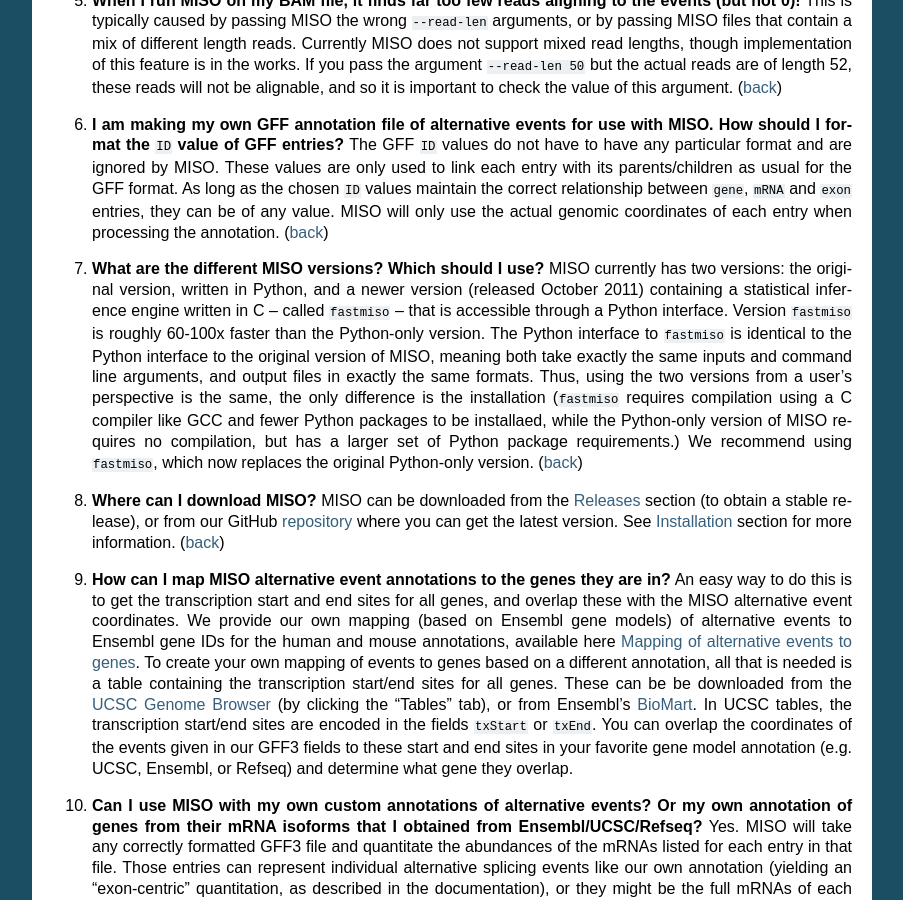
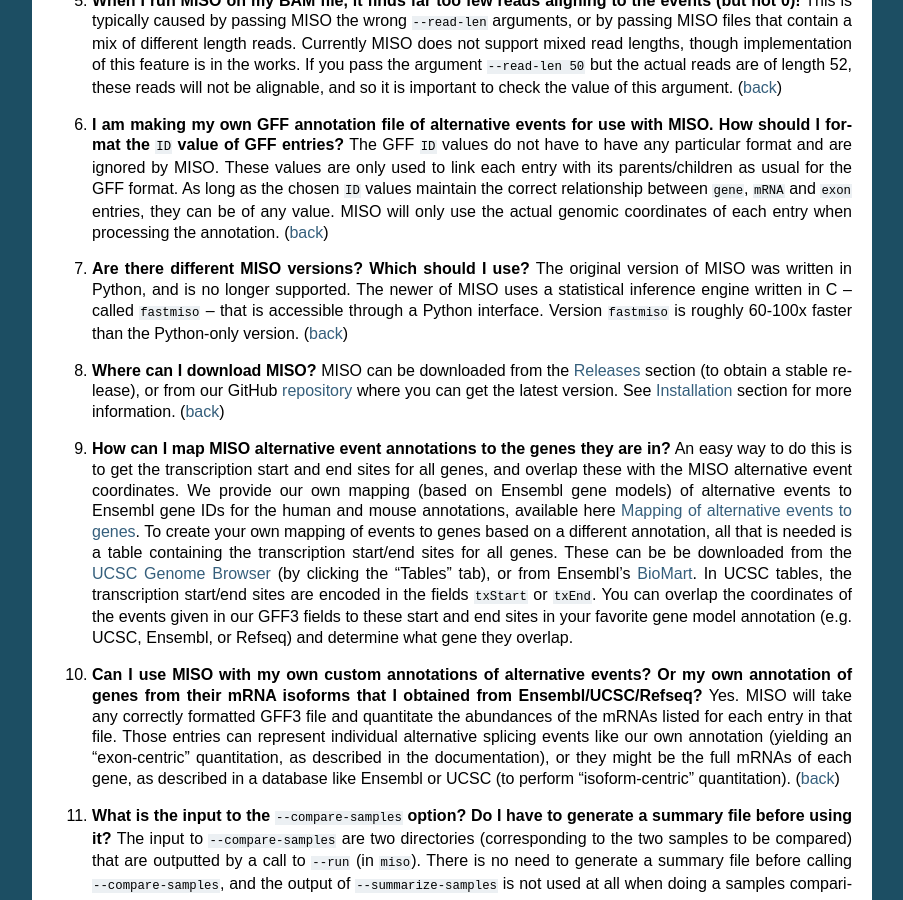
Before and after one commit to yarden/MISO, a Sphinx documentation site: the page built from docs/source/index.rst, in a window 1280 px wide and 900 px high, scrolled down 29865 px. Shown: the whole window, without its empty margins (198-1101 px from the left). Built offline with Sphinx 7.4.7, drawn with Linux system fonts in a browser that asks for light colours; some of the changed text lies outside the part shown.

Commit message:
Revs to docs

```diff
--- a/docs/source/index.rst
+++ b/docs/source/index.rst
@@ -1186,7 +1186,7 @@ Frequently Asked Questions (FAQ)
 #. **When I run MISO on my BAM file, it finds that 0 reads align to all events!** (`answer <#answer4>`_)
 #. **When I run MISO on my BAM file, it finds far too few reads aligning to the events (but not 0)!** (`answer <#answer5>`_)
 #. **I am making my own GFF annotation file of alternative events for use with MISO. How should I format the** ``ID`` **value of GFF entries?** (`answer <#answer6>`_)
-#. **What are the different MISO versions? Which should I use?** (`answer <#answer7>`_)
+#. **Are there different MISO versions? Which should I use?** (`answer <#answer7>`_)
 #. **Where can I download MISO?** (`answer <#answer8>`_)
 #. **How can I map MISO alternative event annotations to the genes they are in?** (`answer <#answer9>`_)
 #. **Can I use MISO with my own custom annotations of alternative events? Or my own annotation of genes from their mRNA isoforms that I obtained from Ensembl/UCSC/Refseq?** (`answer <#answer10>`_)
@@ -1245,7 +1245,7 @@ If ``samtools`` cannot access the reads in that region, MISO will not be able to
 
 .. _answer7:
 
-7. **What are the different MISO versions? Which should I use?** MISO currently has two versions: the original version, written in Python, and a newer version (released October 2011) containing a statistical inference engine written in C -- called ``fastmiso`` -- that is accessible through a Python interface. Version ``fastmiso`` is roughly 60-100x faster than the Python-only version. The Python interface to ``fastmiso`` is identical to the Python interface to the original version of MISO, meaning both take exactly the same inputs and command line arguments, and output files in exactly the same formats. Thus, using the two versions from a user's perspective is the same, the only difference is the installation (``fastmiso`` requires compilation using a C compiler like GCC and fewer Python packages to be installaed, while the Python-only version of MISO requires no compilation, but has a larger set of Python package requirements.) We recommend using ``fastmiso``, which now replaces the original Python-only version. (`back <#faq>`_)
+7. **Are there different MISO versions? Which should I use?** The original version of MISO was written in Python, and is no longer supported. The newer of MISO uses a statistical inference engine written in C -- called ``fastmiso`` -- that is accessible through a Python interface. Version ``fastmiso`` is roughly 60-100x faster than the Python-only version. (`back <#faq>`_)
 
 .. _answer8:
 
@@ -1514,18 +1514,6 @@ Installing Python-only MISO version
 
  .. warning::
     The Python-only version of MISO is now deprecated -- we recommend using ``fastmiso``.
-
-This version requires:
-
-1. `Python 2.6`_ or higher
-2. `numpy`_ / `scipy`_. **NOTE**: MISO requires numpy version > 1.4!
-3. `matplotlib`_
-4. `samtools`_ for accessing SAM/BAM files
-5. `pysam`_, a Python library for working with SAM/BAM files through ``samtools`` (**NOTE**: MISO requires pysam version 0.6 or higher)
-
-MISO has not been tested with Python 3.x. Once these libraries are available, the Python-only version of MISO can be used.
-
-To get the most up to date version of the Python-only MISO, we recommend checking out the latest version of the ``dev`` branch from our GitHub `repository`_.
 
 .. _myrefs:
 
```
